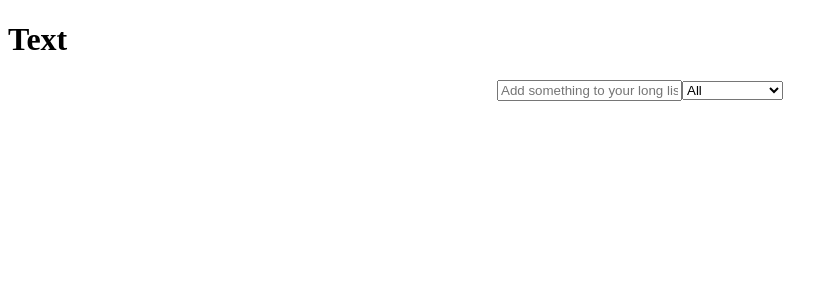
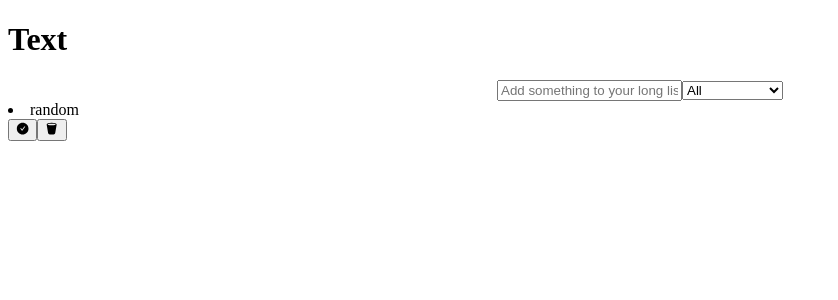
Before and after one commit to JackXN/Todo-mvc, a React (Create React App) app: page / in a window 1280 px wide. Shown: the top 300 px of the page, without its empty margins (0-838 px from the left). Built offline with nearby package versions, Linux system fonts and the light colour scheme.

Commit message:
created Todo.js and implemented complete and delete buttons

```diff
--- a/package.json
+++ b/package.json
@@ -6,6 +6,7 @@
     "@testing-library/jest-dom": "^5.14.1",
     "@testing-library/react": "^11.2.7",
     "@testing-library/user-event": "^12.8.3",
+    "icons": "^1.0.0",
     "react": "^17.0.2",
     "react-dom": "^17.0.2",
     "react-icons": "^4.2.0",
--- a/src/App.js
+++ b/src/App.js
@@ -3,7 +3,7 @@ import './App.css';
 import TodoForm from './components/TodoForm';
 import List from './components/List';
 import React, {useState} from 'react';
-
+import Todo from './components/Todo'
 
 function App() {
   const [input, setInput] = useState('')
@@ -12,9 +12,9 @@ function App() {
   return (
     <>
     <h1>Text</h1>
-
     {/* Setting the prop value */}
 <TodoForm setInput={setInput} setTodos={setTodos} todos={todos} input={input}/>
+<Todo/>
     </>
   );
 }
--- a/src/components/Todo.js
+++ b/src/components/Todo.js
@@ -0,0 +1,14 @@
+import React from 'react'
+import {AiFillCheckCircle} from 'react-icons/ai';
+import {BsFillTrash2Fill} from 'react-icons/bs';
+function Todo() {
+    return (
+        <div>
+        <li className='todo-item'>random</li>
+        <button><AiFillCheckCircle/></button>
+        <button><BsFillTrash2Fill/></button>
+        </div>
+    )
+}
+
+export default Todo
```
Also changed, not shown: 1 other file (tests, documents, lock files or other folders).
